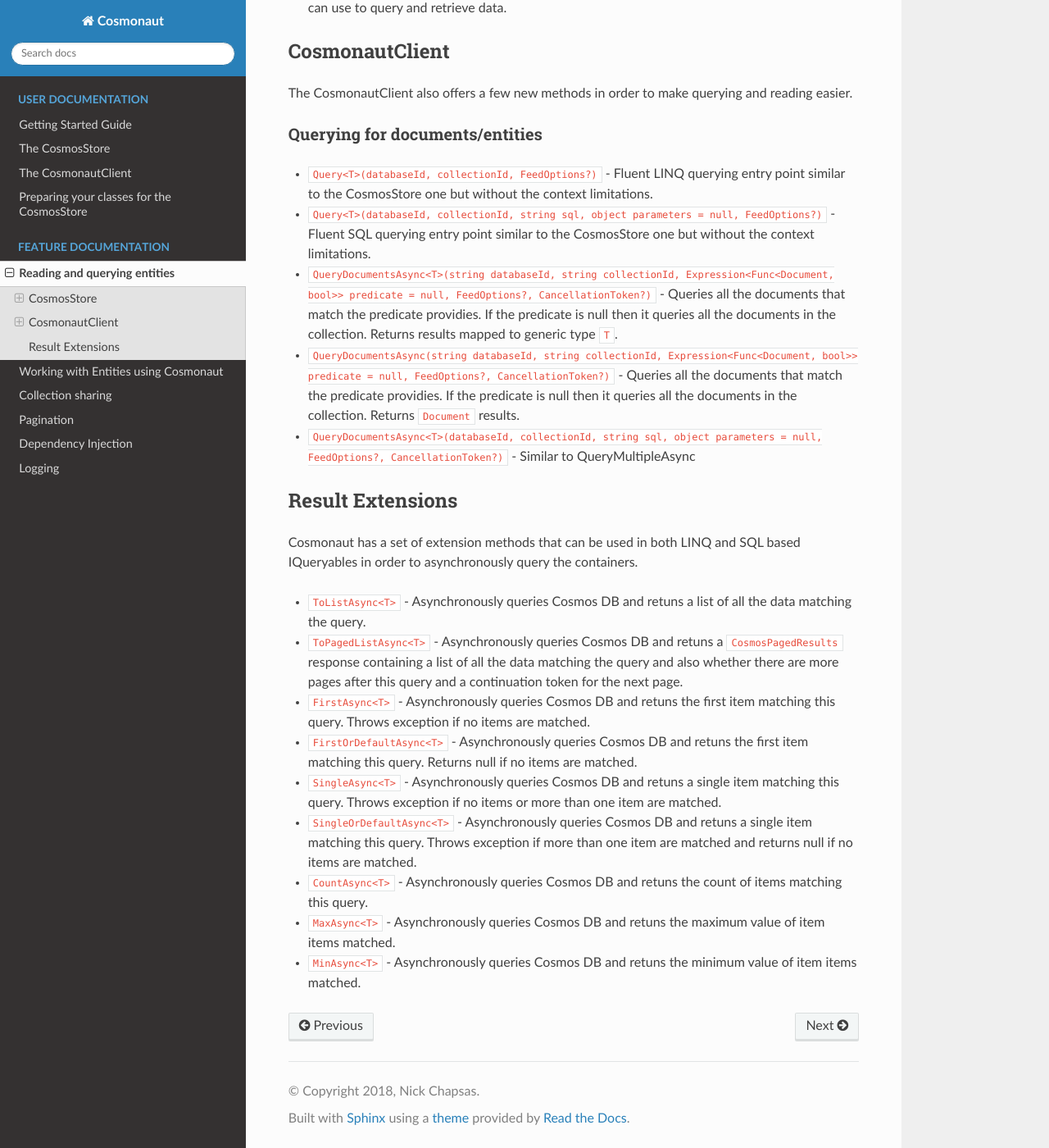
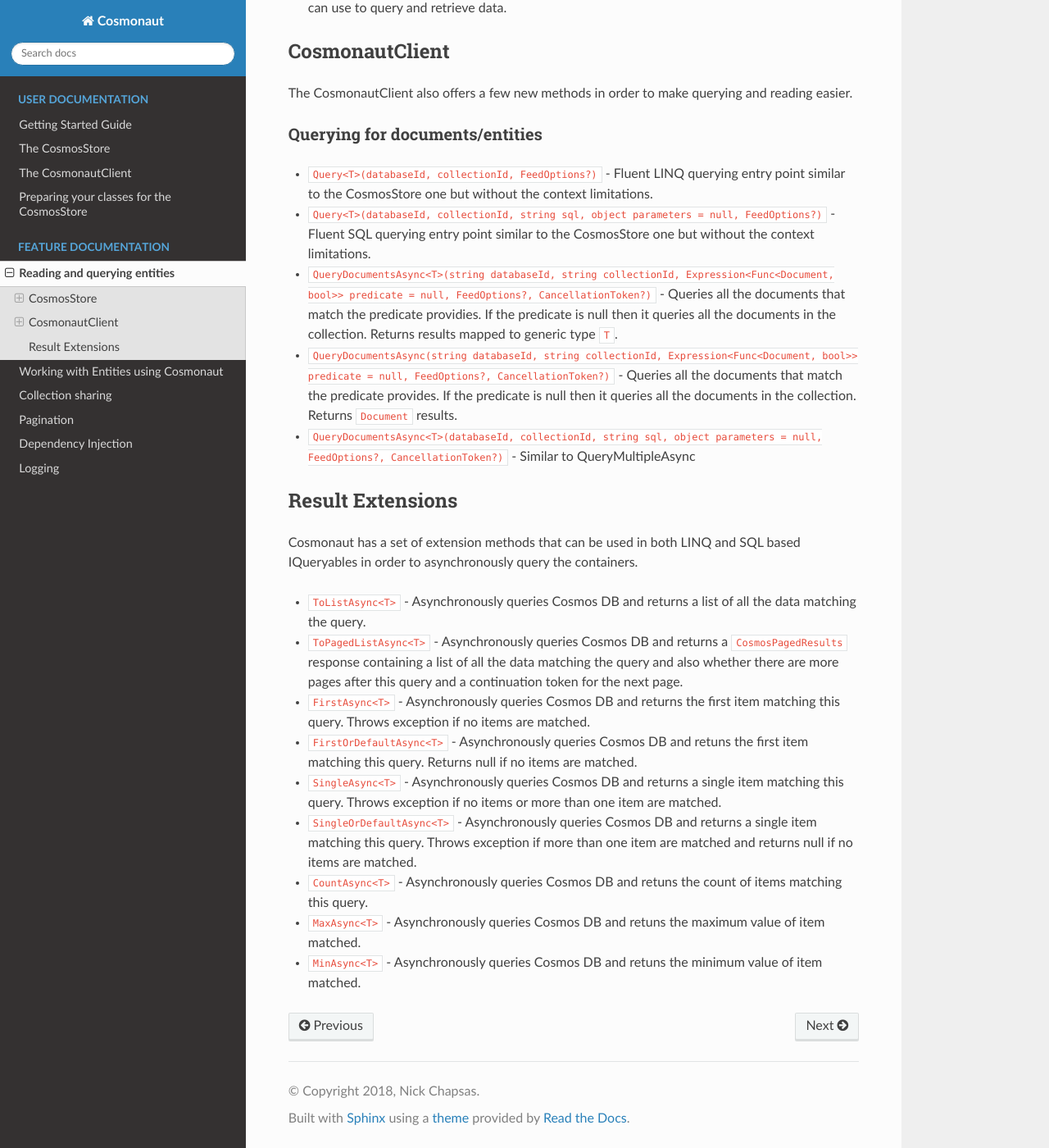
Before and after one commit to Elfocrash/Cosmonaut, a Sphinx documentation site: the page built from docs/Reading-and-Querying.md, in a window 1280 px wide and 1400 px high, scrolled down 3038 px. Shown: the whole window at 82% size. Built offline with Sphinx 7.4.7 and the Read the Docs theme 2.0.0, drawn with Linux system fonts in a browser that asks for light colours.

Commit message:
Fixes typos in Read-and-Querying.md

```diff
--- a/docs/Reading-and-Querying.md
+++ b/docs/Reading-and-Querying.md
@@ -107,7 +107,7 @@ The CosmonautClient also offers a few new methods in order to make querying and
 * `QueryDocumentsAsync<T>(string databaseId, string collectionId,
             Expression<Func<Document, bool>> predicate = null, FeedOptions?, CancellationToken?)` - Queries all the documents that match the predicate providies. If the predicate is null then it queries all the documents in the collection. Returns results mapped to generic type `T`.
 * `QueryDocumentsAsync(string databaseId, string collectionId,
-            Expression<Func<Document, bool>> predicate = null, FeedOptions?, CancellationToken?)` - Queries all the documents that match the predicate providies. If the predicate is null then it queries all the documents in the collection. Returns `Document` results.
+            Expression<Func<Document, bool>> predicate = null, FeedOptions?, CancellationToken?)` - Queries all the documents that match the predicate provides. If the predicate is null then it queries all the documents in the collection. Returns `Document` results.
 * `QueryDocumentsAsync<T>(databaseId, collectionId,
             string sql, object parameters = null, FeedOptions?, CancellationToken?)` - Similar to QueryMultipleAsync<T>
 
@@ -116,12 +116,12 @@ The CosmonautClient also offers a few new methods in order to make querying and
 Cosmonaut has a set of extension methods that can be used in both LINQ and SQL based IQueryables in order to asynchronously query the containers.
 
 
-* `ToListAsync<T>` - Asynchronously queries Cosmos DB and retuns a list of all the data matching the query.
-* `ToPagedListAsync<T>` - Asynchronously queries Cosmos DB and retuns a `CosmosPagedResults` response containing a list of all the data matching the query and also whether there are more pages after this query and a continuation token for the next page.
-* `FirstAsync<T>` - Asynchronously queries Cosmos DB and retuns the first item matching this query. Throws exception if no items are matched.
+* `ToListAsync<T>` - Asynchronously queries Cosmos DB and returns a list of all the data matching the query.
+* `ToPagedListAsync<T>` - Asynchronously queries Cosmos DB and returns a `CosmosPagedResults` response containing a list of all the data matching the query and also whether there are more pages after this query and a continuation token for the next page.
+* `FirstAsync<T>` - Asynchronously queries Cosmos DB and returns the first item matching this query. Throws exception if no items are matched.
 * `FirstOrDefaultAsync<T>` - Asynchronously queries Cosmos DB and retuns the first item matching this query. Returns null if no items are matched.
-* `SingleAsync<T>` - Asynchronously queries Cosmos DB and retuns a single item matching this query. Throws exception if no items or more than one item are matched.
-* `SingleOrDefaultAsync<T>` - Asynchronously queries Cosmos DB and retuns a single item matching this query. Throws exception if more than one item are matched and returns null if no items are matched.
+* `SingleAsync<T>` - Asynchronously queries Cosmos DB and returns a single item matching this query. Throws exception if no items or more than one item are matched.
+* `SingleOrDefaultAsync<T>` - Asynchronously queries Cosmos DB and returns a single item matching this query. Throws exception if more than one item are matched and returns null if no items are matched.
 * `CountAsync<T>` - Asynchronously queries Cosmos DB and retuns the count of items matching this query.
-* `MaxAsync<T>` - Asynchronously queries Cosmos DB and retuns the maximum value of item items matched.
-* `MinAsync<T>` - Asynchronously queries Cosmos DB and retuns the minimum value of item items matched.
+* `MaxAsync<T>` - Asynchronously queries Cosmos DB and retuns the maximum value of item matched.
+* `MinAsync<T>` - Asynchronously queries Cosmos DB and retuns the minimum value of item matched.
```
